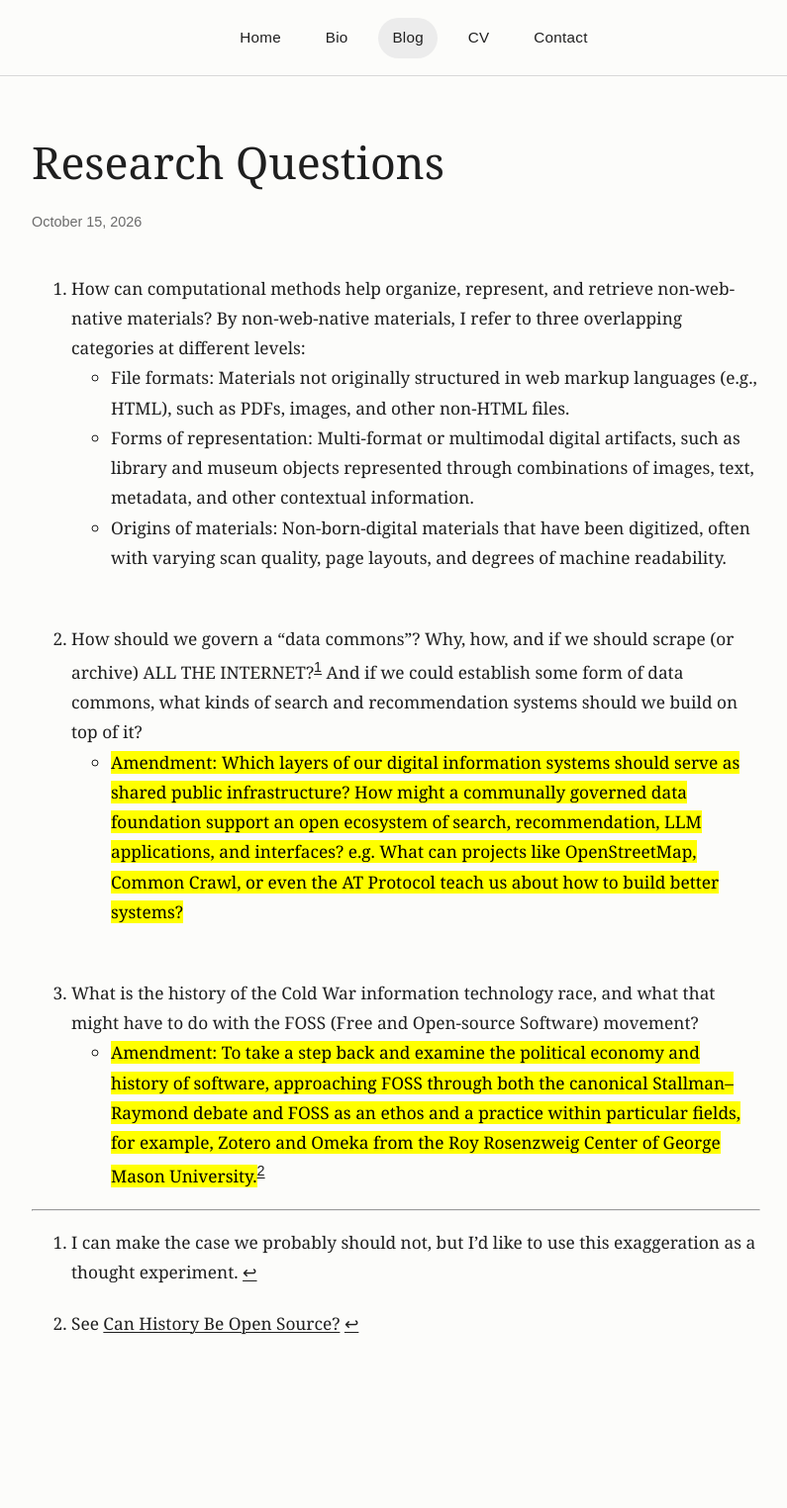
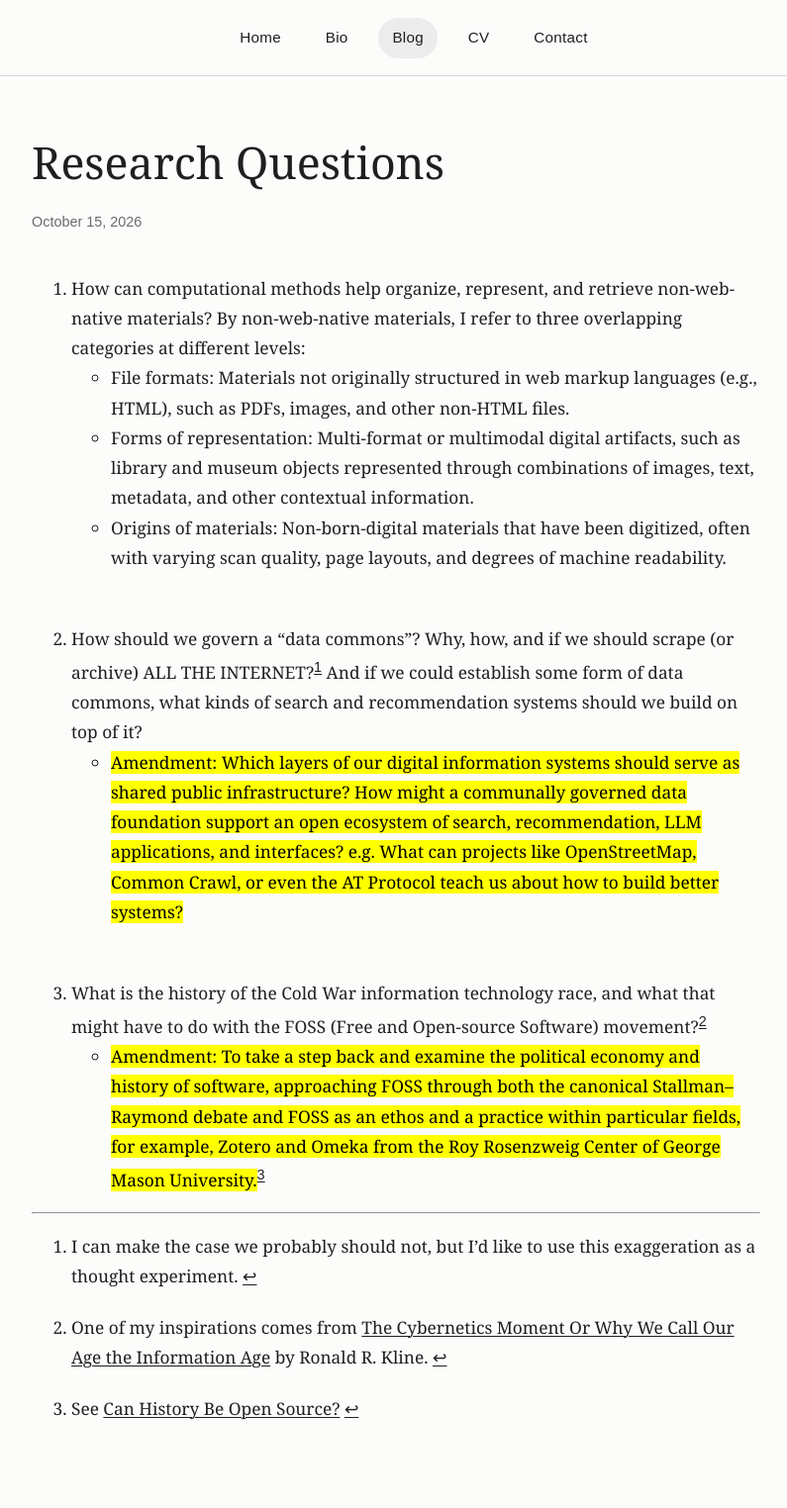
Before and after one commit to f-a-shen/personal-bio-host, a Jekyll site: the page built from _posts/2026-10-15-research-questions.md, in a window 1280 px wide. Shown: the whole page at 99% size, without its empty margins (222-1017 px from the left). Built offline with Jekyll 4.4.1, drawn with Linux system fonts in a browser that asks for light colours; before the commit the page ends 1439 px from its top, so only the background shows below that.

Commit message:
update footnote

```diff
--- a/_posts/2026-10-15-research-questions.md
+++ b/_posts/2026-10-15-research-questions.md
@@ -18,10 +18,11 @@ By non-web-native materials, I refer to three overlapping categories at differen
     <br>
 
     <br>
-3. What is the history of the Cold War information technology race, and what that might have to do with the FOSS (Free and Open-source Software) movement?
-- <mark>Amendment: To take a step back and examine the political economy and history of software, approaching FOSS through both the canonical Stallman–Raymond debate and FOSS as an ethos and a practice within particular fields, for example, Zotero and Omeka from the Roy Rosenzweig Center of George Mason University.</mark>[^note1]
+3. What is the history of the Cold War information technology race, and what that might have to do with the FOSS (Free and Open-source Software) movement?[^note1]
+- <mark>Amendment: To take a step back and examine the political economy and history of software, approaching FOSS through both the canonical Stallman–Raymond debate and FOSS as an ethos and a practice within particular fields, for example, Zotero and Omeka from the Roy Rosenzweig Center of George Mason University.</mark>[^note2]
 
 ---
 
 [^note]: I can make the case we probably should not, but I’d like to use this exaggeration as a thought experiment.
-[^note1]: See [Can History Be Open Source?](https://rrchnm.org/publications/can-history-be-open-source-wikipedia-and-the-future-of-the-past/)
+[^note1]: One of my inspirations comes from [The Cybernetics Moment  Or Why We Call Our Age the Information Age](https://www.press.jhu.edu/books/title/11282/cybernetics-moment?srsltid=AYCX9vKHU9M5DdTJ8xDPQFjsiTbCJZXrMyqYLeQAQ9bAwbciDKo8QAWY) by Ronald R. Kline.
+[^note2]: See [Can History Be Open Source?](https://rrchnm.org/publications/can-history-be-open-source-wikipedia-and-the-future-of-the-past/)
```
